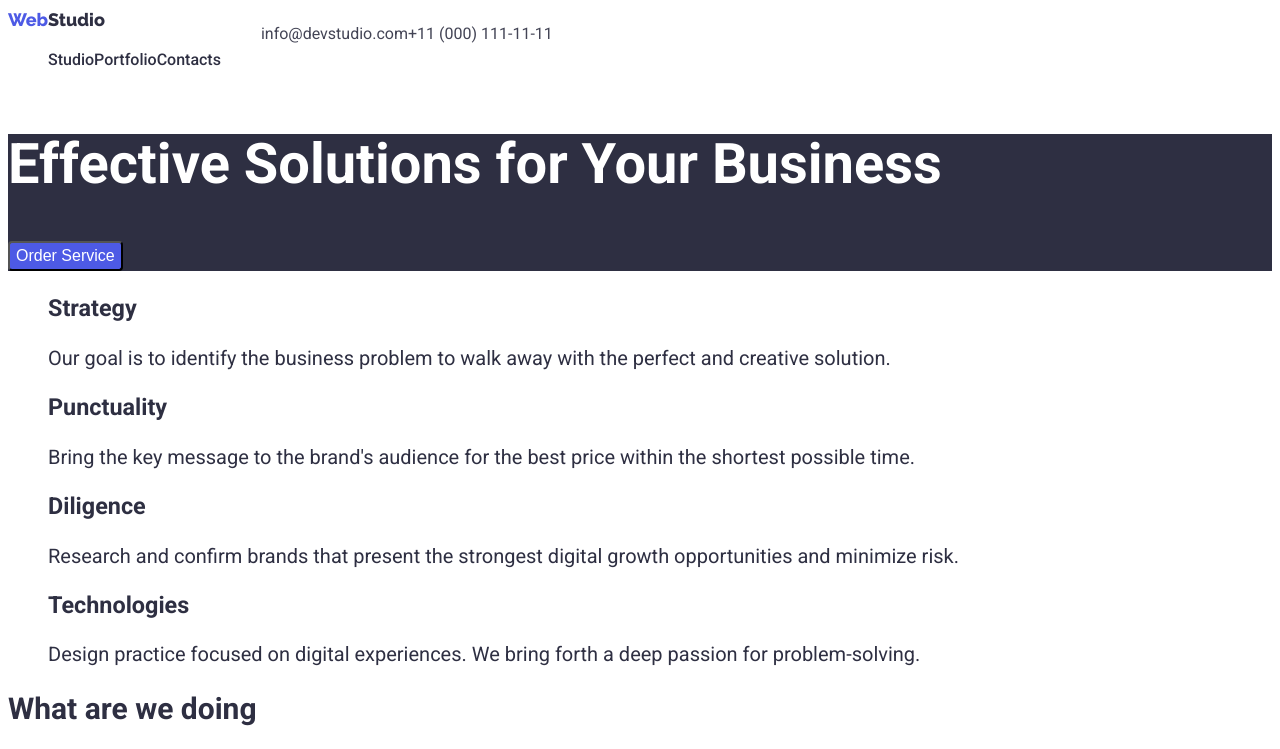
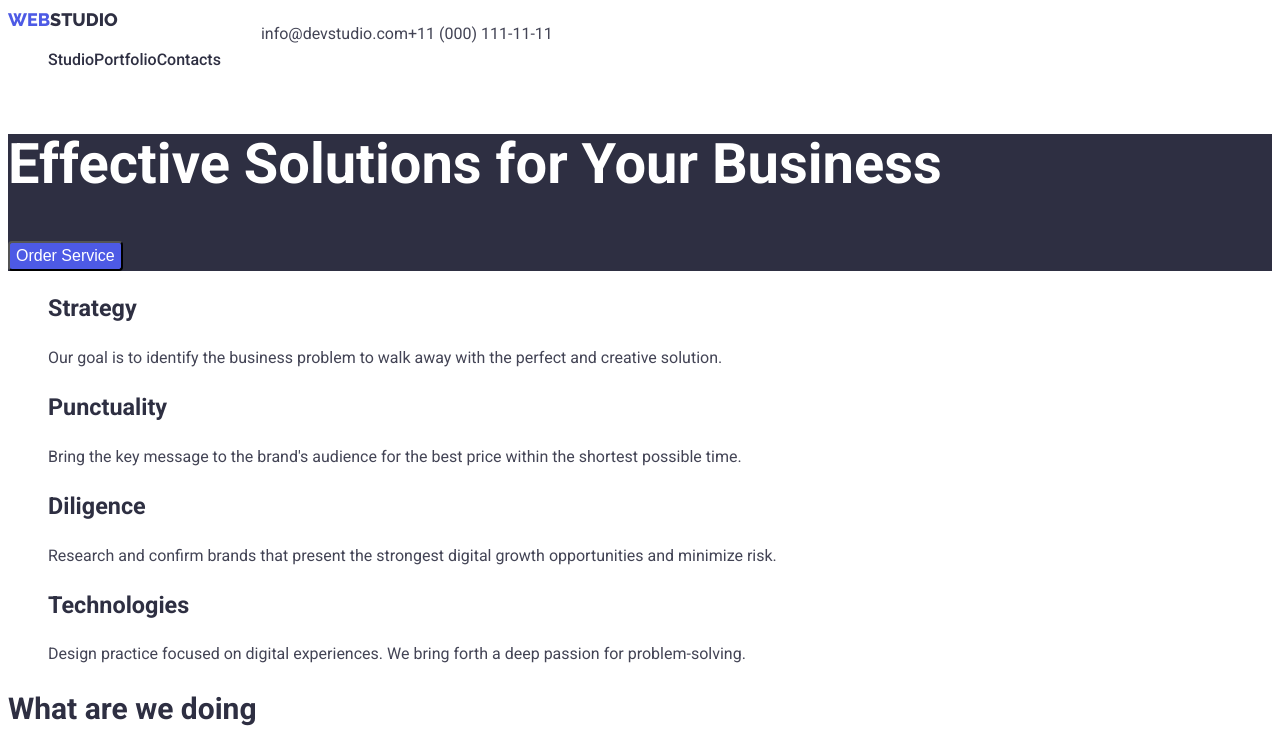
Before and after one commit to IvanSachok/goit-markup-hw-02, a plain HTML site: page index.html in a window 1280 px wide. Shown: the top 749 px of the page. Drawn offline with Linux system fonts and the light colour scheme.

Commit message:
2work ok

```diff
--- a/css/styles.css
+++ b/css/styles.css
@@ -9,6 +9,7 @@
   line-height: calc(60 / 56);
   color: var(--primary-background-color);
 }
+
 .botton-main-studio:hover {
   color: var(--primary-background-color);
   background: var(--hover);
@@ -27,6 +28,13 @@
   color: var(--primary-background-color);
   background: var(--logo-web);
 }
+/* Information */
+.studio-text {
+  font-size: 16px;
+  line-height: calc(24 / 16);
+  color: var(--heder-list-contacts);
+}
+
 /* Portfolio */
 :root {
   --primary-text-color: #2e2f42;
@@ -59,6 +67,7 @@ ul {
 .page-header-link {
   font-family: "Raleway";
   font-weight: 800;
+  text-transform: uppercase;
   font-size: 18px;
   color: var(--primary-text-color);
   line-height: calc(24 / 18);
@@ -77,12 +86,6 @@ ul {
 }
 .header-list :focus {
   color: var(--focus);
-}
-.page-header-link {
-  font-family: "Raleway";
-  font-weight: 800;
-  font-size: 18px;
-  line-height: calc(24 / 18);
 }
 .header-list-link {
   font-weight: 500;
@@ -152,8 +155,6 @@ ul {
 }
 /* Footer */
 .page-footer {
-  font-size: 18px;
-  line-height: calc(21 / 18);
   color: var(--footer-color);
   background: var(--background-footer);
 }
@@ -163,6 +164,7 @@ ul {
 .page-footer-link {
   font-family: "Raleway";
   font-weight: 800;
+  text-transform: uppercase;
   font-size: 18px;
   color: var(--footer-studio);
   line-height: calc(21 / 18);
```
